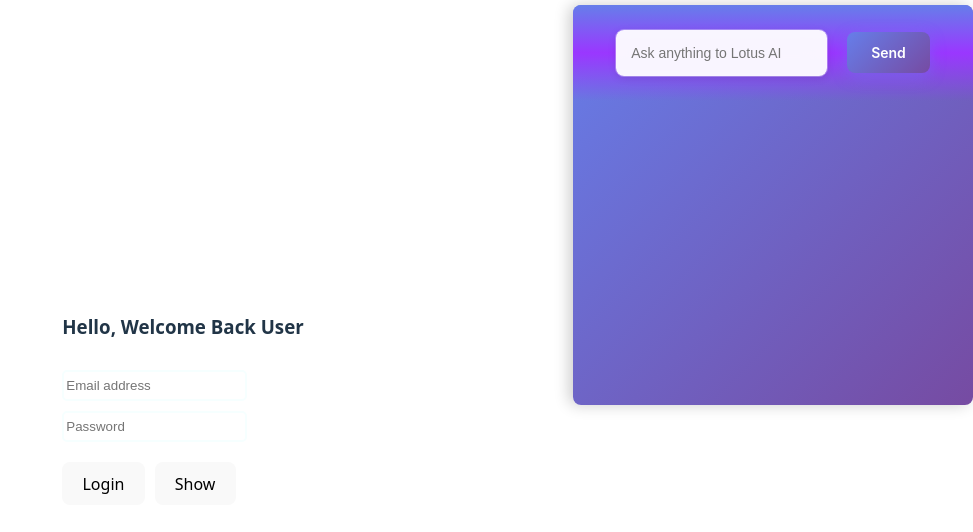
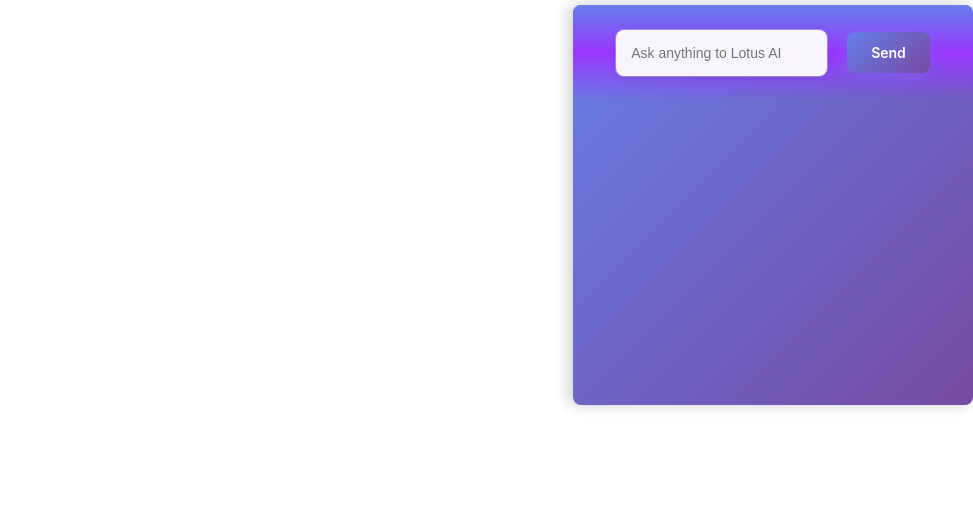
Before and after one commit to Ankit-khatkar/Lotus-AI, a React (Vite) app: page / in a window 1280 px wide. Shown: the top 532 px of the page, without its empty margins (307-1280 px from the left). Built offline with nearby package versions, Linux system fonts and the light colour scheme.

Commit message:
clean repo

```diff
--- a/src/App.jsx
+++ b/src/App.jsx
@@ -1,14 +1,10 @@
 import { useState } from "react";
 import "./App.css";
 import Chatbot from "./chatbot";
-import ProductsWindow from "./Exercises/ecommorsProduct";
-import Chexercise from "./Exercises/exerciseCh03";
-import ExerciseCh04 from "./Exercises/exerciseCh04";
 function App() {
   return (
     <>
       <Chatbot />
-      <ExerciseCh04 />
     </>
   );
 }
--- a/src/Exercises/ecommorsProduct.jsx
+++ /dev/null
@@ -1,74 +0,0 @@
-import { useState } from "react";
-import "./ecommorsProducts.css";
-function Myproduct(props) {
-  const { productName, priceTag, className, discountprice } = props;
-
-  if (discountprice == null) {
-    return (
-      <>
-        <div className={className}>
-          <h3>{productName}</h3>
-          <h5>Price: ${priceTag}</h5>
-          <button>Add to Cart</button>
-        </div>
-      </>
-    );
-  } else {
-    if (discountprice > priceTag) {
-      return (
-        <>
-          <div className={className}>
-            <h3>{productName}</h3>
-            <del>
-              <h5>Price: ${priceTag}</h5>
-            </del>
-            <h5>Discount: ${discountprice}</h5>
-            <button>Add to Cart</button>
-          </div>
-        </>
-      );
-    }
-    return (
-      <>
-        <div className={className}>
-          <h3>{productName}</h3>
-          <h5>Price: ${priceTag}</h5>
-          <h5>Discount: ${discountprice}</h5>
-          <button>Add to Cart</button>
-        </div>
-      </>
-    );
-  }
-}
-function ProductsWindow() {
-  return (
-    <>
-      <div className="window">
-        <Myproduct productName="Socks" priceTag="$5" className="myproduct" />
-        <Myproduct
-          productName="Phone"
-          priceTag={40}
-          className="myproduct"
-          discountprice={41}
-        />
-        <Myproduct
-          productName="Grossries"
-          priceTag={20}
-          className="myproduct"
-        />
-        <Myproduct
-          productName="Cooldrinks"
-          priceTag={10}
-          className="myproduct"
-        />
-        <Myproduct
-          productName="Sweet shirt"
-          priceTag={22}
-          className="myproduct"
-        />
-        <Myproduct productName="T-Shirt" priceTag="$11" className="myproduct" />
-      </div>
-    </>
-  );
-}
-export default ProductsWindow;
--- a/src/Exercises/ecommorsProducts.css
+++ /dev/null
@@ -1,28 +0,0 @@
-.window {
-  display: flex;
-  flex-direction: row;
-  align-items: baseline;
-  justify-content: center;
-  gap: 20px;
-  border-radius: 8px;
-  max-height: 400px;
-  max-width: 100%;
-  overflow-y: auto;
-  border: 2px solid rgb(57, 117, 143);
-  height: 400px;
-  width: 400px;
-  flex-wrap: wrap;
-}
-.myproduct {
-  display: flex;
-  flex-direction: column;
-  padding: 20px;
-  border: 1px solid #e0e0e0;
-  border-radius: 8px;
-  box-shadow: 0 2px 8px rgba(0, 0, 0, 0.1);
-  transition: box-shadow 0.3s ease;
-  margin: 10px;
-  background: rgba(255, 255, 255, 0.1);
-  backdrop-filter: blur(10px);
-  height: fit-content;
-}
--- a/src/Exercises/exerciseCh03.jsx
+++ /dev/null
@@ -1,49 +0,0 @@
-import React, { useState } from "react";
-
-function Chexercise() {
-  const [count1, setCount1] = React.useState(0);
-  const [count2, setCount2] = React.useState(0);
-  const [input, setInput] = React.useState("");
-  const [nameconvention, setnameconvention] = React.useState("time");
-  const Clickedtimes = () => {
-    setCount1(count1 + 1);
-    if (count1 > 0) {
-      setnameconvention("times");
-    }
-  };
-  const Clickedtimes2 = () => {
-    setCount2(count2 + 1);
-    if (count2 > 0) {
-      setnameconvention("times");
-    }
-  };
-  const Resetbtn = (input, count1, count2) => {
-    setCount1(0);
-    setCount2(0);
-    setInput("");
-  };
-  const Typing = (e) => {
-    setInput(e.target.value);
-  };
-  return (
-    <>
-      {/* <button onClick={Clickedtimes}>
-        Clicked {count1} {nameconvention}
-      </button>
-      <button onClick={Clickedtimes2}>
-        Clicked {count2} {nameconvention}
-      </button>
-      <button onClick={Resetbtn}>Rest</button> */}
-
-      <input
-        onChange={Typing}
-        type="text"
-        placeholder="Type here..."
-        value={input}
-      />
-      <button onClick={Resetbtn}>Rest</button>
-      <p>{input}</p>
-    </>
-  );
-}
-export default Chexercise;
--- a/src/Exercises/exerciseCh04.css
+++ /dev/null
@@ -1,27 +0,0 @@
-.form-container {
-  margin-right: 300px;
-  display: flex;
-  flex-direction: column;
-  align-content: end;
-  align-items: start;
-  gap: 10px;
-  border: 2px solid white;
-  border-radius: 8px;
-  padding: 10px;
-}
-.inputBoxs {
-  display: flex;
-  flex-direction: column;
-  max-width: 200px;
-}
-.input {
-  height: 25px;
-  border-radius: 5px;
-  margin-bottom: 10px;
-  border: 2px solid #f6ffff;
-}
-.btns {
-  display: flex;
-  flex-direction: row;
-  gap: 10px;
-}
--- a/src/Exercises/exerciseCh04.jsx
+++ /dev/null
@@ -1,23 +0,0 @@
-import React, { useState } from "react";
-import "./exerciseCh04.css";
-export default function ExerciseCh04() {
-  const [textype, settextype] = React.useState("password");
-  const handlebtn = () => {
-    settextype((prev) => (prev === "password" ? "text" : "password"));
-  };
-  return (
-    <>
-      <form action="#" className="form-container">
-        <h3>Hello, Welcome Back User</h3>
-        <div className="inputBoxs">
-          <input className="input" type="email" placeholder="Email address" />
-          <input className="input" type={textype} placeholder="Password" />
-        </div>
-        <div className="btns">
-          <button>Login</button>
-          <button onClick={handlebtn}>Show</button>
-        </div>
-      </form>
-    </>
-  );
-}
```
